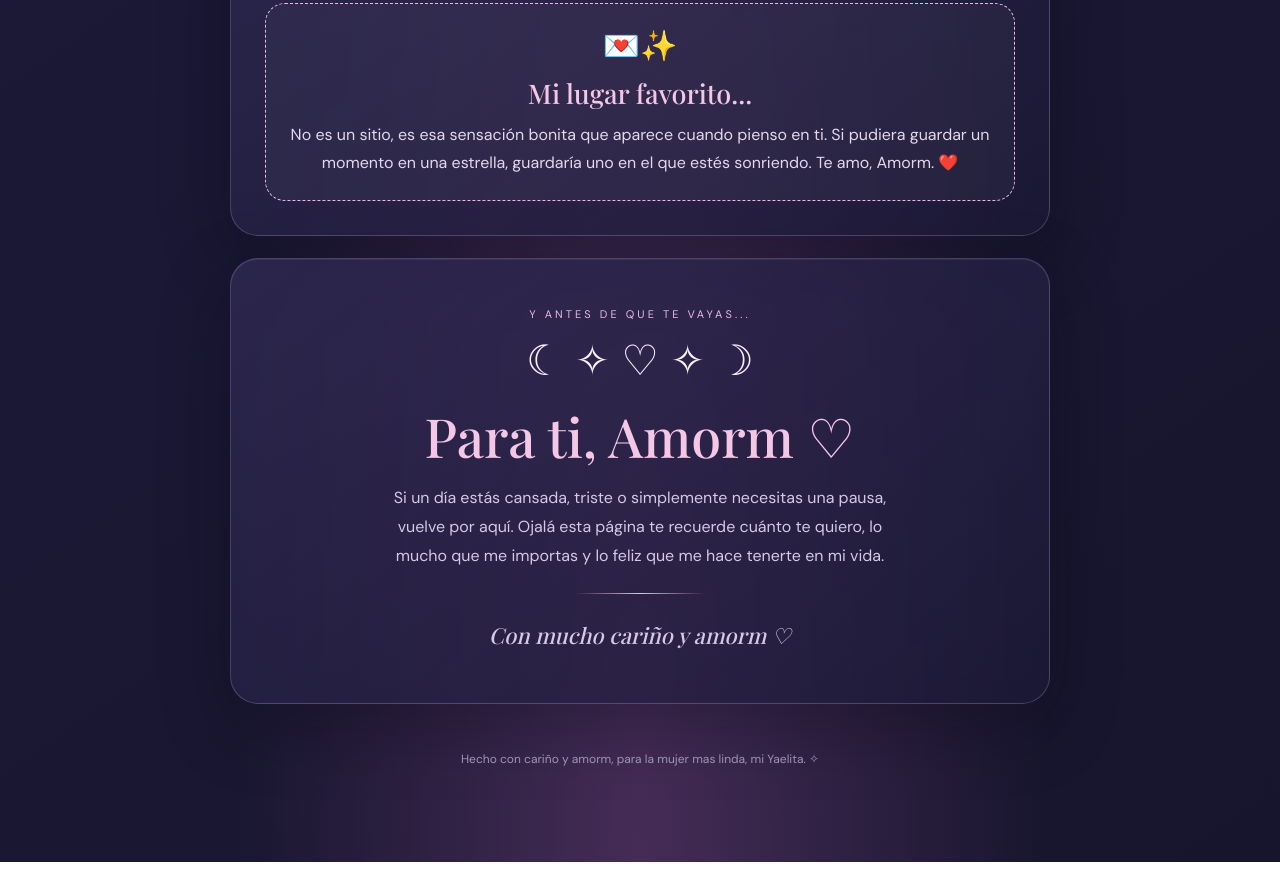
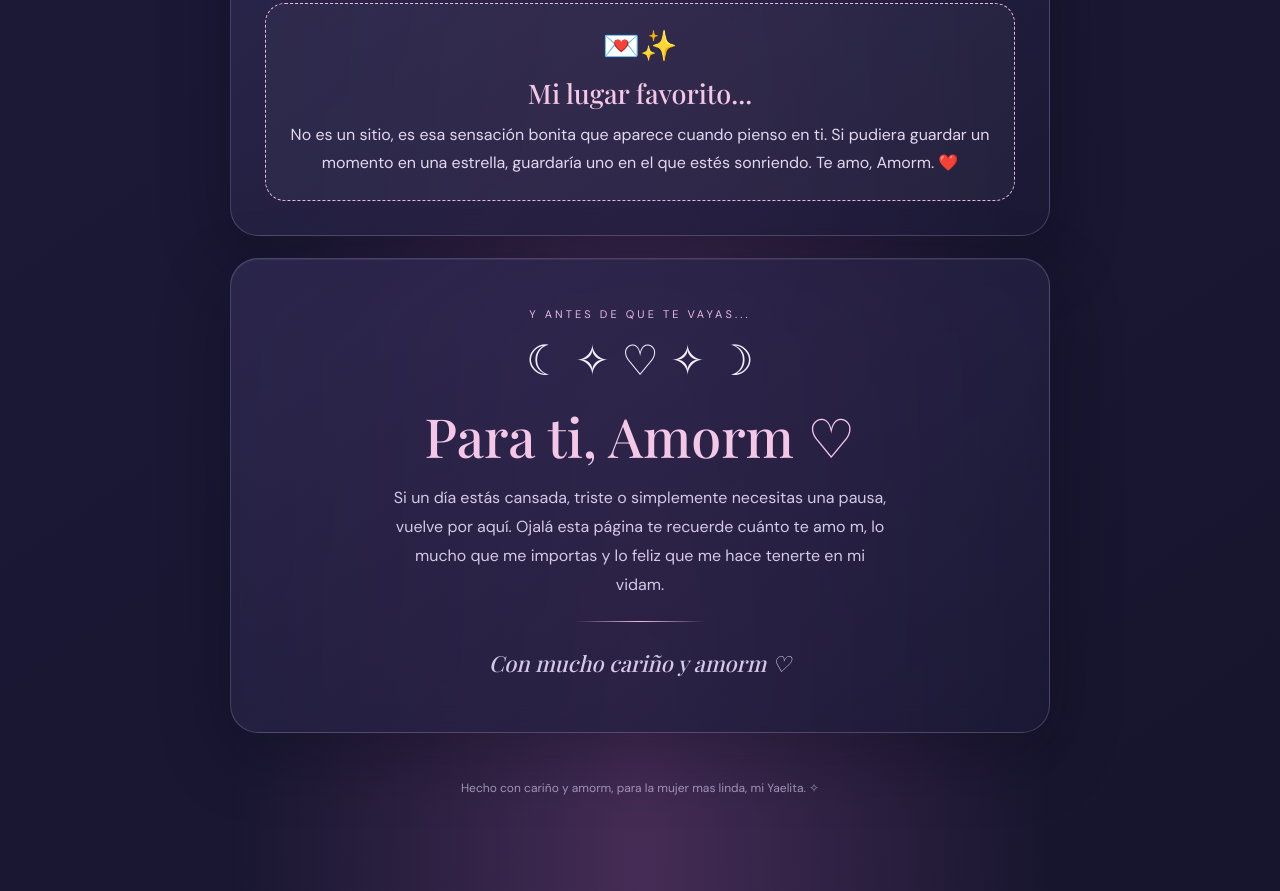
Before and after one commit to AstarothDx/Jadem, a plain HTML site: page index.html in a window 1280 px wide. Shown: the part 2950-3841 px from the top of the page. Before the commit the page ends 3812 px from the top, so only its background shows below. Drawn offline with nearby package versions, Linux system fonts and the light colour scheme; a web font is replaced by a local one.

```diff
--- a/index.html
+++ b/index.html
@@ -239,7 +239,7 @@ body.album-open{overflow:hidden}
     <div class="eyebrow">y antes de que te vayas...</div>
     <div style="font-size:42px;margin:12px">☾ ✧ ♡ ✧ ☽</div>
     <h2>Para ti, Amorm ♡</h2>
-    <p>Si un día estás cansada, triste o simplemente necesitas una pausa, vuelve por aquí. Ojalá esta página te recuerde cuánto te quiero, lo mucho que me importas y lo feliz que me hace tenerte en mi vida.</p>
+    <p>Si un día estás cansada, triste o simplemente necesitas una pausa, vuelve por aquí. Ojalá esta página te recuerde cuánto te amo m, lo mucho que me importas y lo feliz que me hace tenerte en mi vidam.</p>
     <div class="glowline"></div>
     <p class="serif" style="font-style:italic;font-size:22px;margin-bottom:0">Con mucho cariño y amorm ♡</p>
   </section>
```
